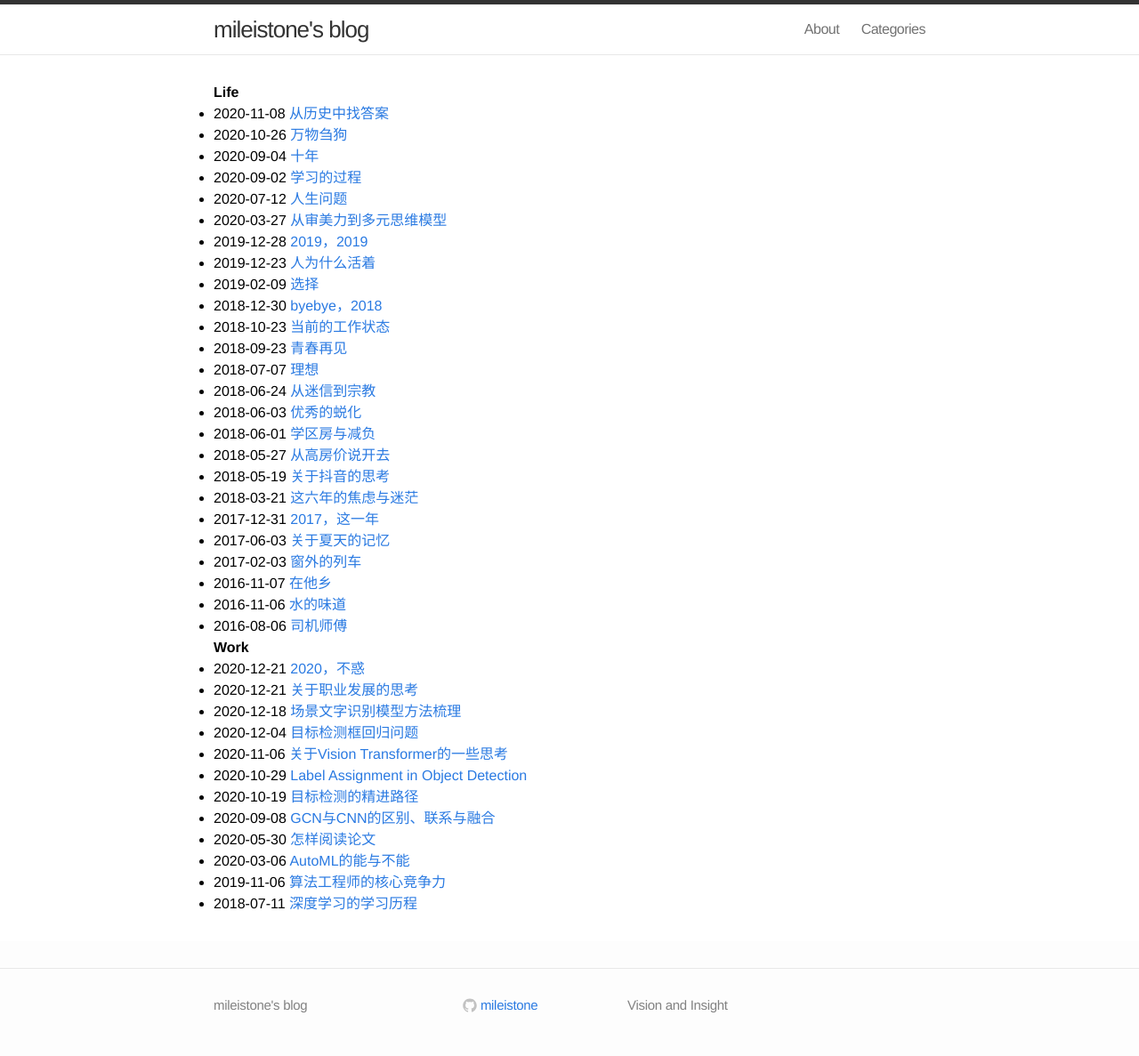
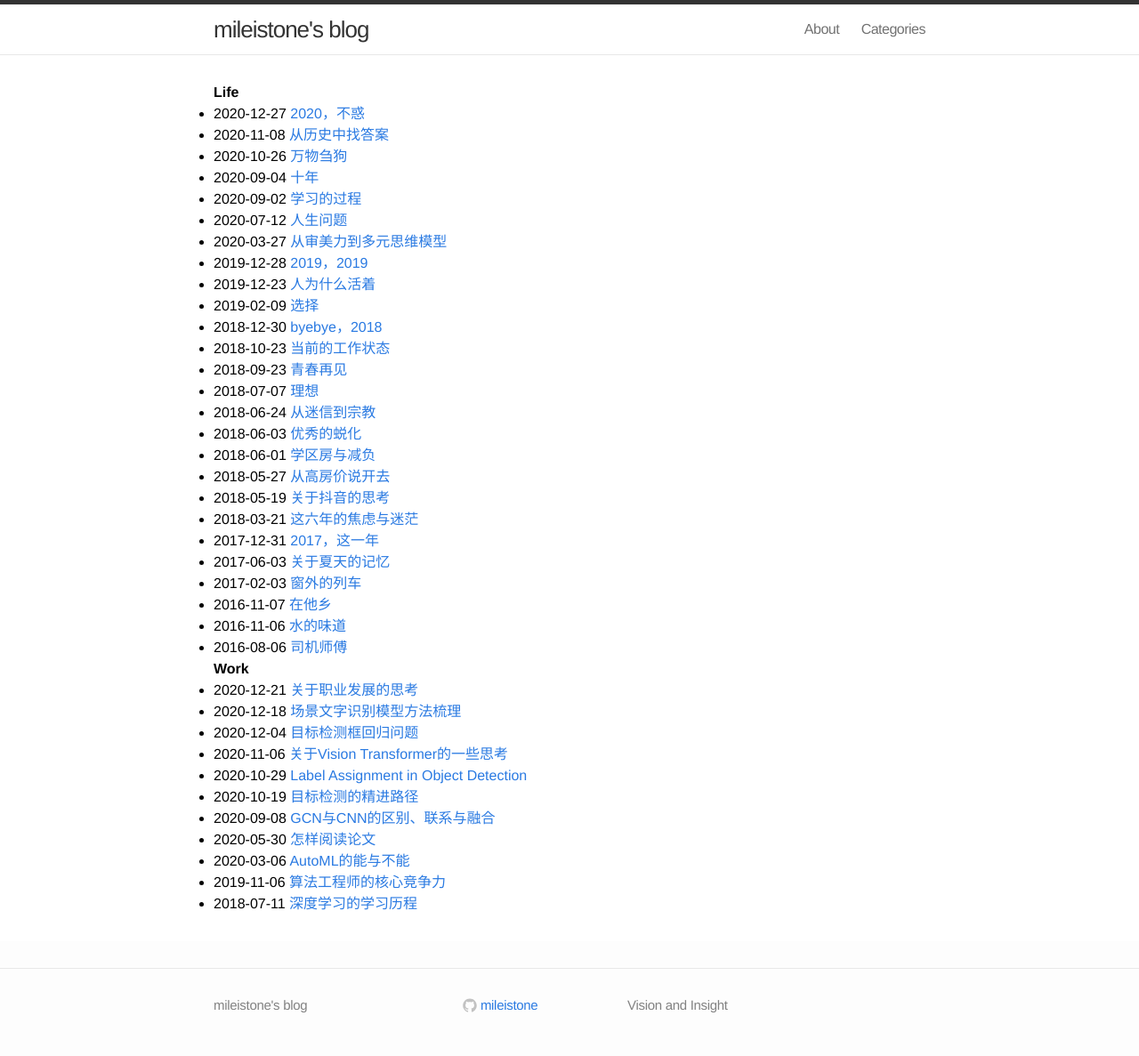
Before and after one commit to mileistone/mileistone.github.io, a Jekyll site: the page built from pages/categories.md, in a window 1280 px wide. Shown: the whole page at 89% size. Built offline with Jekyll 4.4.1, drawn with Linux system fonts in a browser that asks for light colours.

Commit message:
Update 2020-12-27-2020-not-being-confused.md

```diff
--- a/_posts/2020-12-27-2020-not-being-confused.md
+++ b/_posts/2020-12-27-2020-not-being-confused.md
@@ -3,8 +3,8 @@ layout: post
 comments: true
 title: 2020，不惑
 excerpt: 2020，年终总结
-categories: Work
-date: 2020-12-21 22:00:00
+categories: Life
+date: 2020-12-27 22:00:00
 ---
 
 2020年快要结束了，延续2017年以来的习惯，[《2017，这一年》](https://mileistone.github.io/life/2017/12/31/the-year-of-2017/)、[《byebye，2018》](https://mileistone.github.io/life/2018/12/30/byebye-2018/)、[《2019，2019》](https://mileistone.github.io/life/2019/12/28/2019-2019/)，年底照例写一篇年终总结。
```
